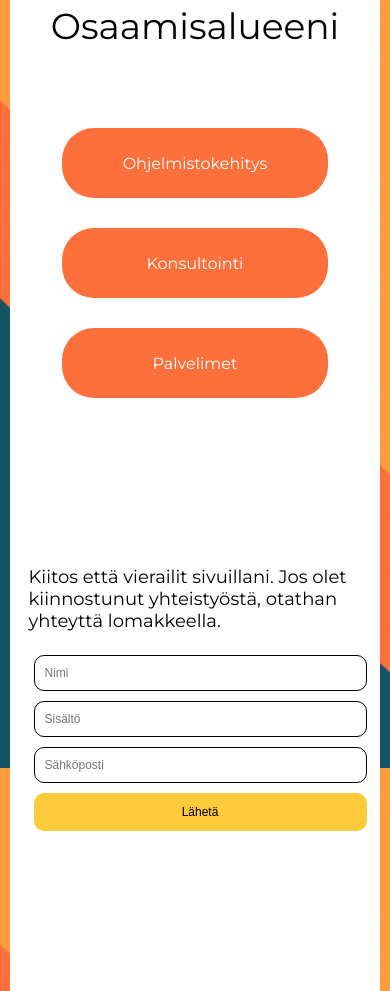
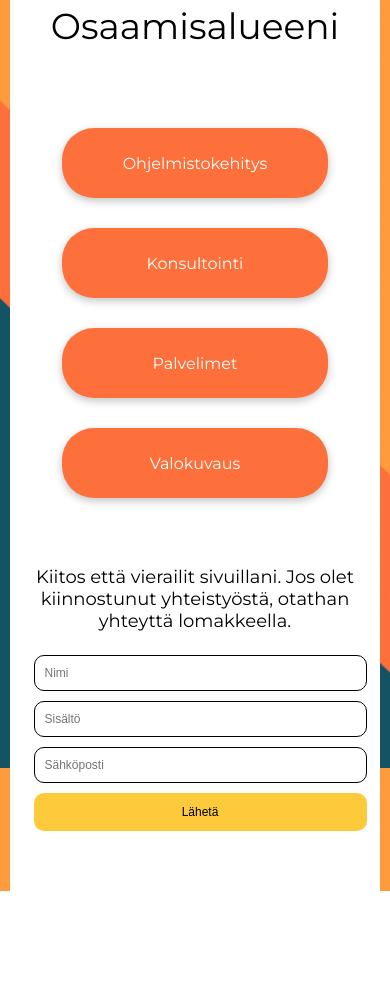
Before and after one commit to jviitamo/jubilant-octo-system, a Vue app: page / in a window 390 px wide. Shown: the part 920-1911 px from the top of the page. After the commit the page ends 1811 px from the top, so only its background shows below. Built offline with nearby package versions, Linux system fonts and the light colour scheme.

Commit message:
Improve mobile scalability

```diff
--- a/src/components/CompetenceBall.vue
+++ b/src/components/CompetenceBall.vue
@@ -46,6 +46,7 @@ export default {
         justify-content: center;
         align-items: center;
         margin-top: 30px;
+        box-shadow: rgba(0, 0, 0, 0.24) 0px 3px 8px;
     }
     .ball:hover {
         opacity: 0.7
--- a/src/components/Competences.vue
+++ b/src/components/Competences.vue
@@ -36,6 +36,22 @@
                 </div>
             </CompetenceBall>
             <CompetenceBall :msg="a('content', 'servers', lang)">
+                <div class="ballcontent">
+                    <div class="description-text">
+                        <p>I have been studying information networks, which is heavily focused around software development. In addition, my own interests have been moving myself towards programming.</p>
+                        <p>I have been coding backend with Java, Kotlin and Scala. On the other hand I fluent with React and Vue.</p>
+                        <p>My work experience around software development includes CTO position at my student guild and IT-consultant at Oikeat Oliot Oy.</p>
+                    </div>
+                    <div class="languages-container">
+                        <p>Vue</p>
+                        <p>React</p>
+                        <p>Kotlin/Java</p>
+                        <p>Scala</p>
+                        <p>Python</p>
+                    </div>
+                </div>
+            </CompetenceBall>
+            <CompetenceBall :msg="a('content', 'photography', lang)">
                 <div class="ballcontent">
                     <div class="description-text">
                         <p>I have been studying information networks, which is heavily focused around software development. In addition, my own interests have been moving myself towards programming.</p>
--- a/src/components/FooterContainer.vue
+++ b/src/components/FooterContainer.vue
@@ -119,6 +119,15 @@ export default {
     @media screen and (max-width: 800px) {
         .footer-container {
             flex-direction: column;
+            padding-top: 50px;
+        }
+        form {
+            flex-basis: 40%;
+            width: 100%;
+            margin-bottom: 50px;
+        }
+        p {
+            text-align: center;
         }
     }
      @media screen and (max-width: 600px) {
```
